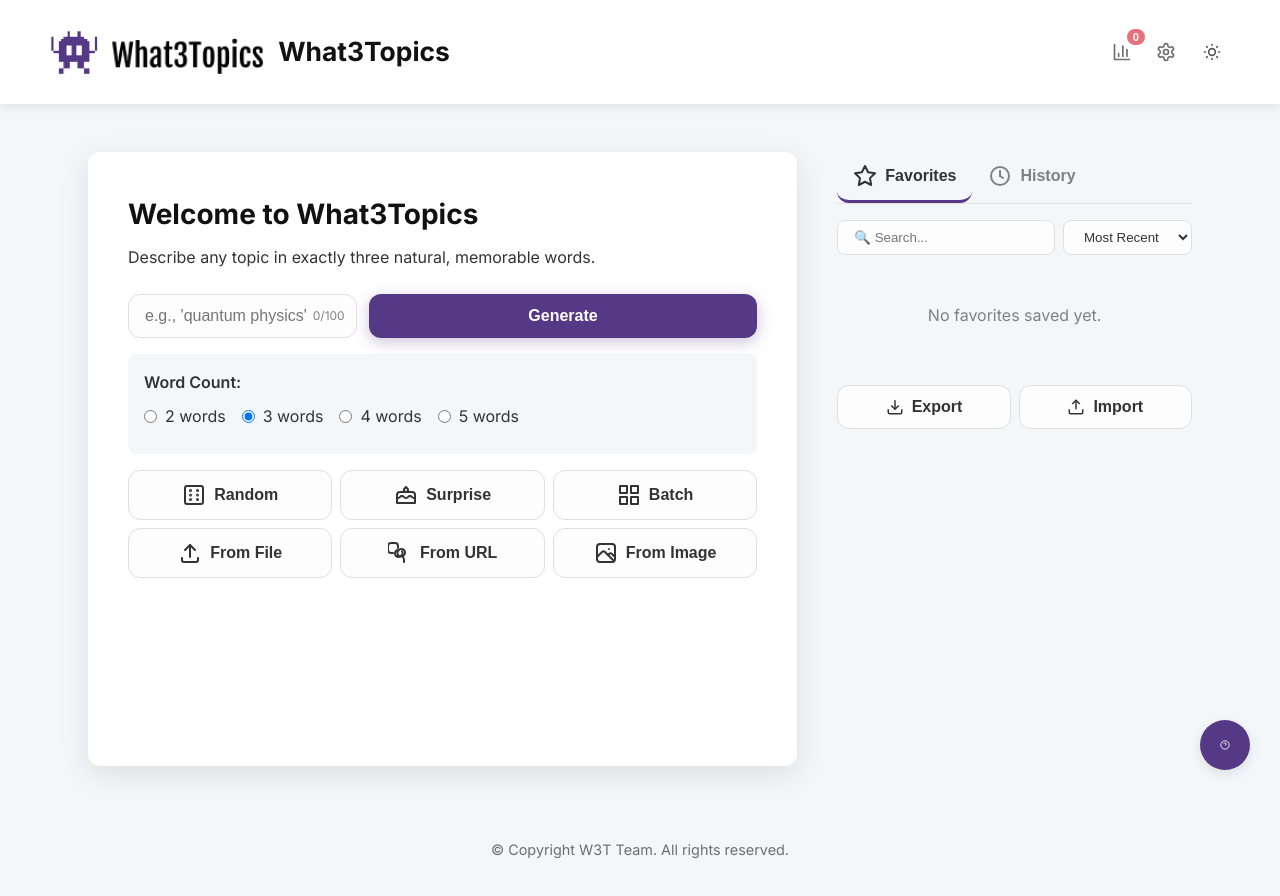
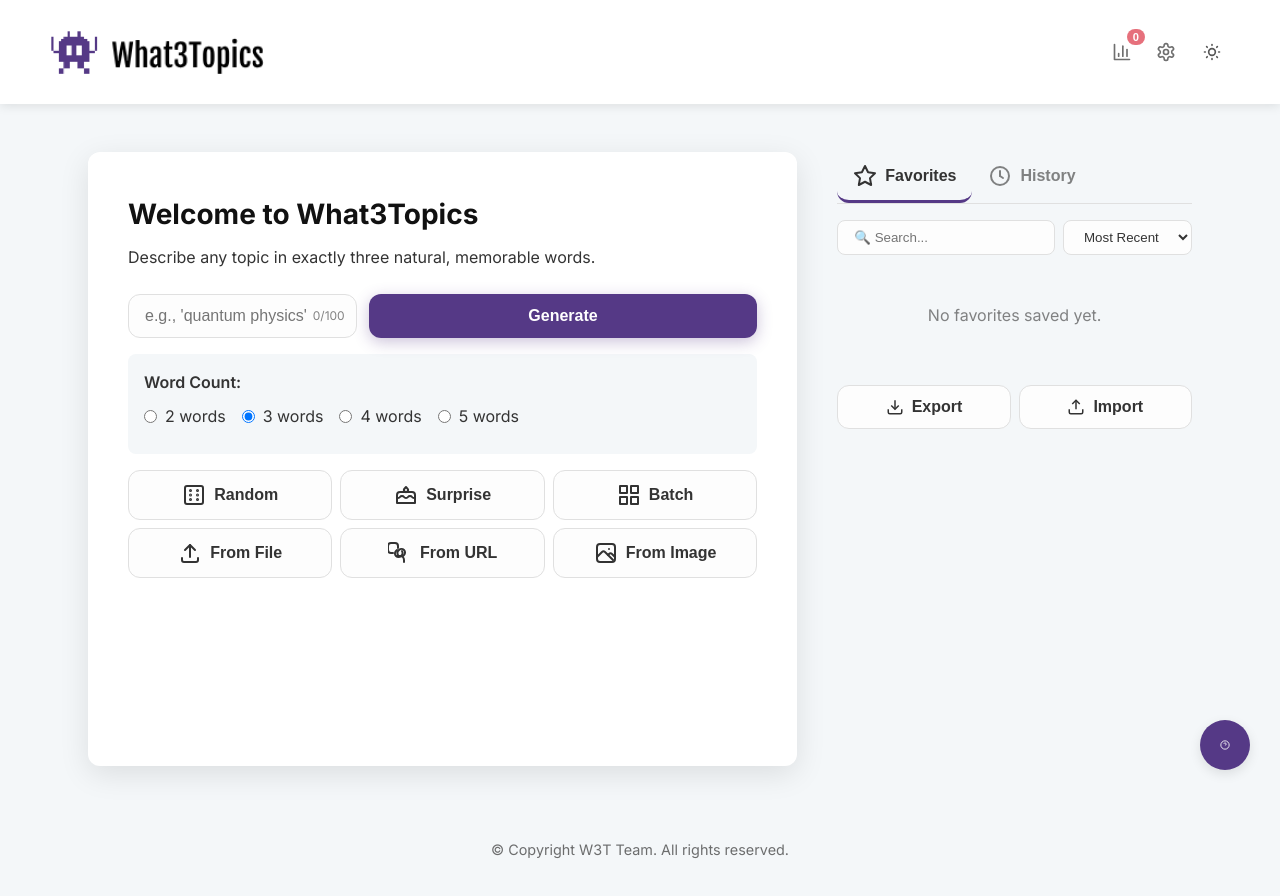
Before and after one commit to CalmhostAcct/what3topics, a plain HTML site: page index.html in a window 1280 px wide. Drawn offline with Linux system fonts and the light colour scheme.

Commit message:
Remove site title from header
Removed the site title span from the header.

```diff
--- a/index.html
+++ b/index.html
@@ -28,7 +28,6 @@
     <header class="site-header">
         <div class="logo-container">
             <img id="logo" src="images/logo.png" alt="What3Topics Logo" class="logo">
-            <span id="site-title" class="site-title">What3Topics</span>
         </div>
         <div class="header-actions">
             <!-- NEW: Stats Badge -->
```
